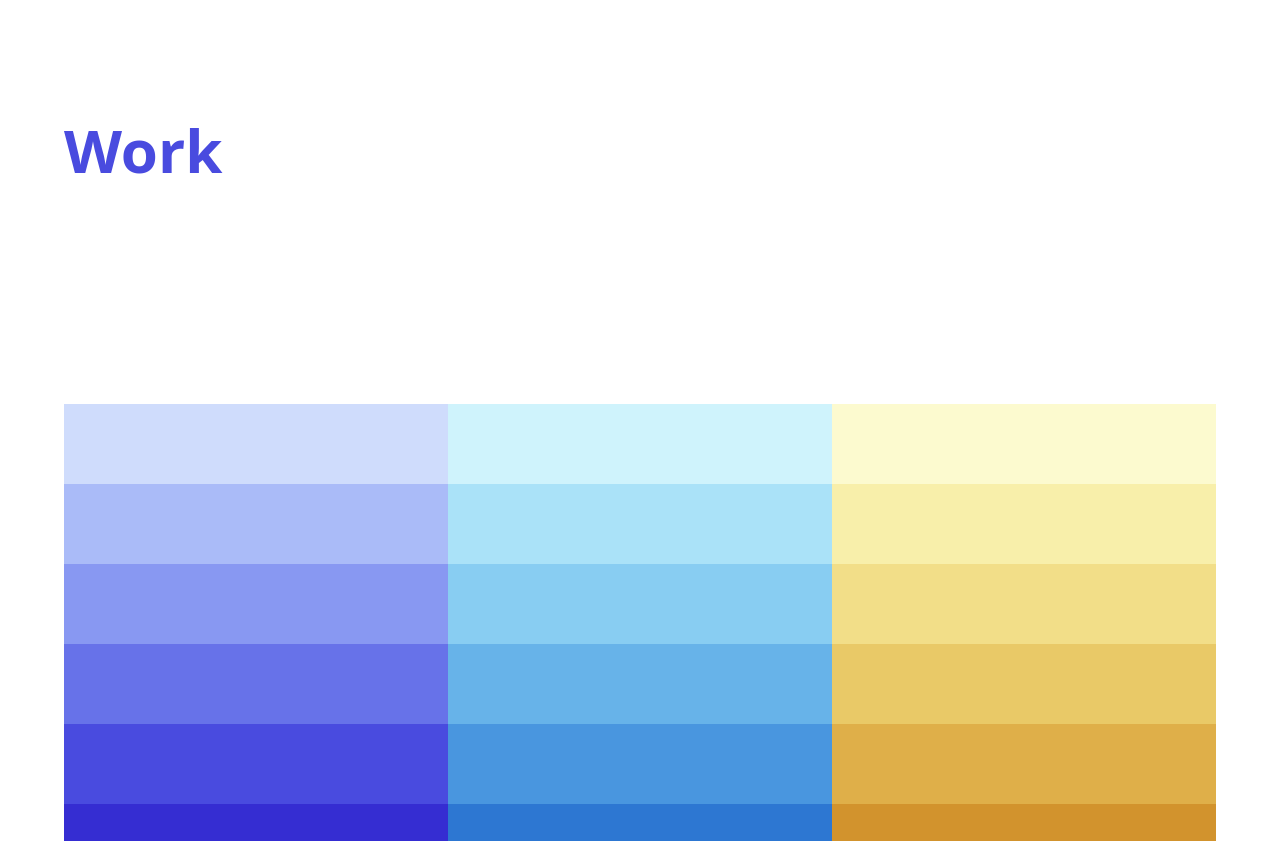
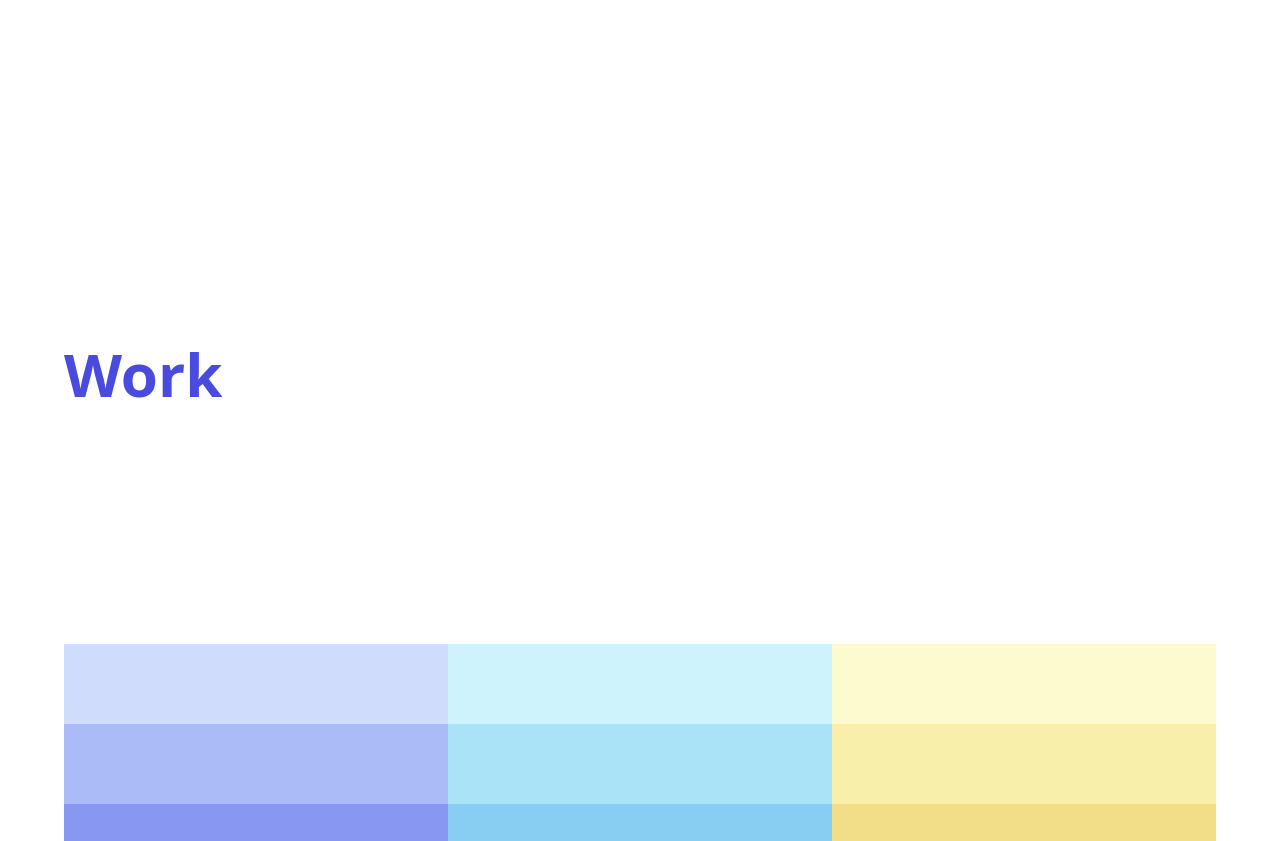
Before and after one commit to alxn3/personal-website-oldv2, a Next.js app: page / in a window 1280 px wide. Shown: the part 1400-2241 px from the top of the page. Built offline with nearby package versions, Linux system fonts and the light colour scheme.

Commit message:
Fix Section component

```diff
--- a/src/components/sections/about.tsx
+++ b/src/components/sections/about.tsx
@@ -3,7 +3,7 @@ import Section from 'layouts/section';
 
 const About = () => {
   return (
-    <Section header="About Me">
+    <Section id="about" header="About Me">
       <p>
         Lorem, ipsum dolor sit amet consectetur adipisicing elit. Recusandae
         sequi unde quidem quasi praesentium, eaque animi repudiandae nam modi
--- a/src/components/sections/work.tsx
+++ b/src/components/sections/work.tsx
@@ -1,7 +1,7 @@
 import Section from 'layouts/section';
 
 const Work = () => {
-  return <Section header="Work"></Section>;
+  return <Section id="work" header="Work"></Section>;
 };
 
 export default Work;
--- a/src/layouts/section.tsx
+++ b/src/layouts/section.tsx
@@ -1,21 +1,18 @@
 import { ReactNode } from 'react';
 
 type Props = {
+  id?: string;
   className?: string;
   header: string | ReactNode;
   children?: ReactNode;
 };
 
-const Section = ({ className, header, children }: Props) => {
+const Section = ({ id, className, header, children }: Props) => {
   return (
-    <div
-      className={`text-xl my-56 ${
-        className || ''
-      }`}
-    >
+    <section id={id} className={`text-xl py-56 ${className || ''}`}>
       <h1 className="text-6xl font-bold text-primary-400 mb-4">{header}</h1>
       {children}
-    </div>
+    </section>
   );
 };
 
```
